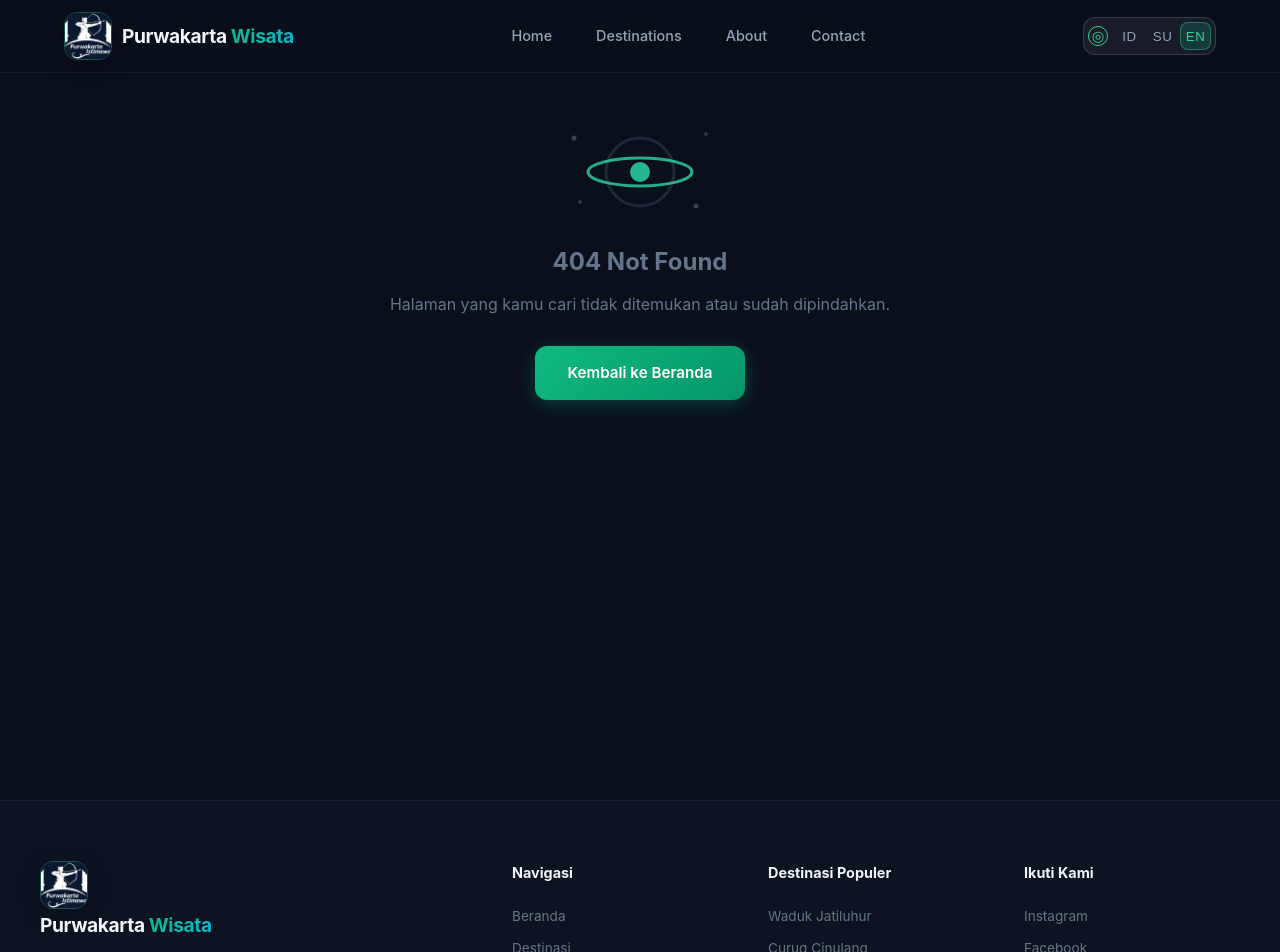
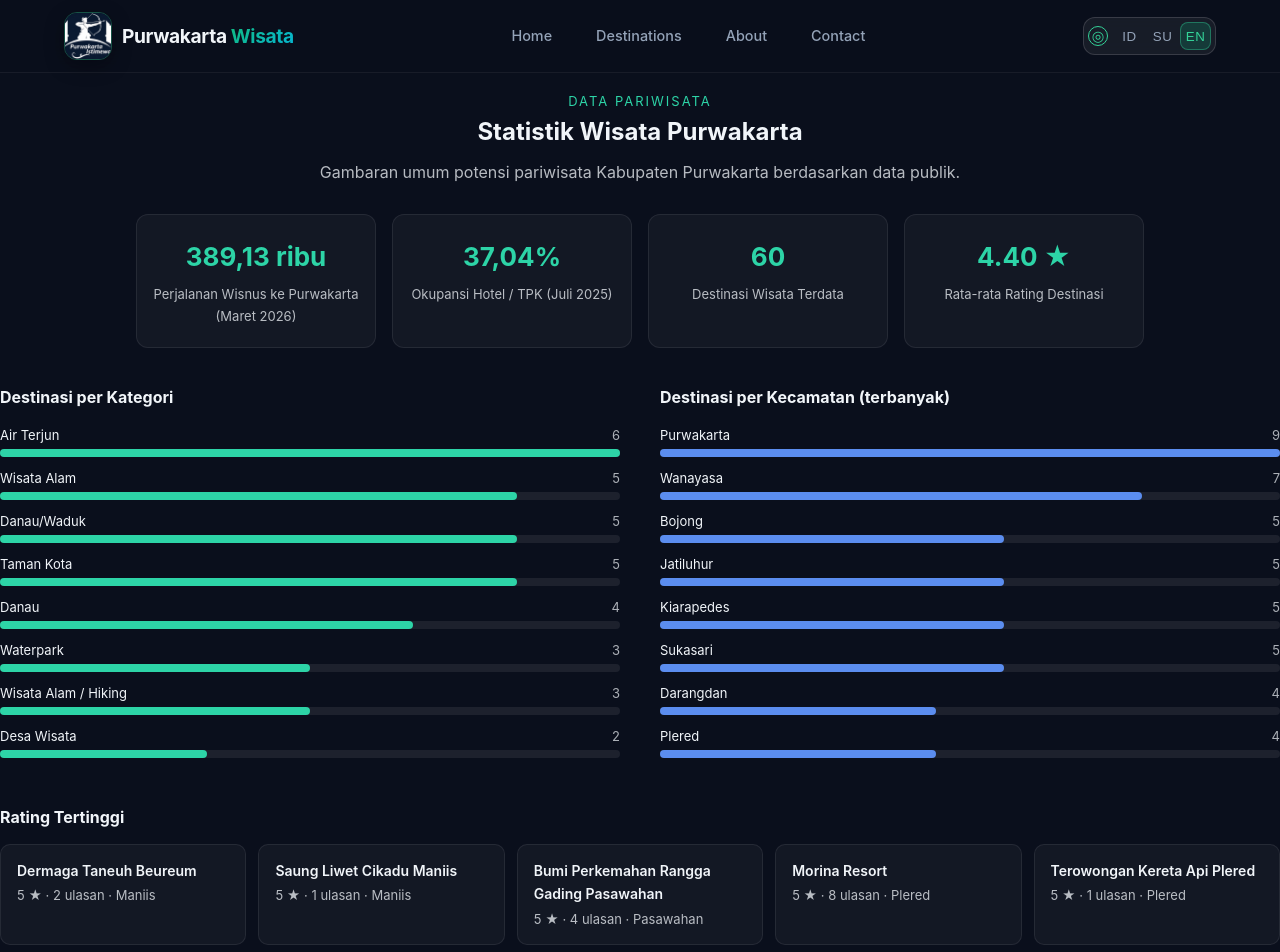
Before and after one commit to Rijal-Lullabib07/wisata-purwakarta, a React (Vite) app: page /panel-kj29xz/statistik in a window 1280 px wide. Shown: the top 952 px of the page. Built offline with nearby package versions, Linux system fonts and the light colour scheme; no server answers.

Commit message:
replace admin-route 404 disguise with a public tourism statistics decoy page
🤖 Generated with Codebuff
Co-Authored-By: Codebuff <noreply@codebuff.com>

```diff
--- a/src/components/AdminRoute.jsx
+++ b/src/components/AdminRoute.jsx
@@ -1,7 +1,7 @@
 import { useEffect, useState } from "react";
 import { Navigate } from "react-router-dom";
 import { supabase, isSupabaseReady } from "../lib/supabase";
-import NotFound from "./NotFound";
+import DecoyStatistik from "./DecoyStatistik";
 
 const IDLE_LIMIT = 15 * 60 * 1000;
 
@@ -57,7 +57,7 @@ function AdminRoute({ children }) {
     return (
       <Navigate to="/panel-kj29xz" replace state={{ mfaRequired: true }} />
     );
-  if (state !== "allowed") return <NotFound />;
+  if (state !== "allowed") return <DecoyStatistik />;
   return children;
 }
 
--- /dev/null
+++ b/src/components/DecoyStatistik.jsx
@@ -0,0 +1,210 @@
+import destinasi from "../data/destinasi";
+
+/**
+ * Halaman statistik "penyamar".
+ *
+ * Ditampilkan kepada pengunjung BELUM terotorisasi yang menemukan route admin
+ * (/panel-kj29xz*). Tujuannya: route tidak terlihat sebagai halaman spesial —
+ * pengunjung biasa melihat halaman statistik pariwisata yang wajar, memuat
+ * data publik dari situs ini sendiri + angka terverifikasi BPS (bersumber).
+ *
+ * PENTING: komponen ini TIDAK boleh memuat data privat (klik pengunjung,
+ * audit log, dsb.). Semua angka di bawah statis/publik.
+ */
+
+const SUMBER_BPS = "https://purwakartakab.bps.go.id/id";
+const SUMBER_TPK =
+  "https://purwakartakab.bps.go.id/id/pressrelease/2025/09/02/1087/tingkat-penghunian-kamar--tpk--hotel.html";
+
+function hitungStatistik() {
+  const total = destinasi.length;
+  const perKategori = {};
+  const perKecamatan = {};
+  let totalRating = 0;
+
+  for (const d of destinasi) {
+    perKategori[d.kategori] = (perKategori[d.kategori] || 0) + 1;
+    if (d.kecamatan) perKecamatan[d.kecamatan] = (perKecamatan[d.kecamatan] || 0) + 1;
+    if (typeof d.rating === "number") totalRating += d.rating;
+  }
+
+  const urut = (obj, n) =>
+    Object.entries(obj)
+      .sort((a, b) => b[1] - a[1])
+      .slice(0, n);
+
+  const topRating = [...destinasi]
+    .filter((d) => typeof d.rating === "number")
+    .sort((a, b) => b.rating - a.rating)
+    .slice(0, 5);
+
+  return {
+    total,
+    rataRating: (totalRating / total).toFixed(2),
+    kategori: urut(perKategori, 8),
+    kecamatan: urut(perKecamatan, 8),
+    topRating,
+    maxKategori: Math.max(...Object.values(perKategori)),
+    maxKecamatan: Math.max(...Object.values(perKecamatan)),
+  };
+}
+
+function BarChart({ title, data, max, warna }) {
+  return (
+    <div style={{ flex: "1 1 300px", minWidth: 280 }}>
+      <h3 style={{ fontSize: 16, marginBottom: 12 }}>{title}</h3>
+      {data.map(([nama, jumlah]) => (
+        <div key={nama} style={{ marginBottom: 10 }}>
+          <div
+            style={{
+              display: "flex",
+              justifyContent: "space-between",
+              fontSize: 13,
+              marginBottom: 3,
+            }}
+          >
+            <span>{nama}</span>
+            <span style={{ opacity: 0.7 }}>{jumlah}</span>
+          </div>
+          <div
+            style={{
+              height: 8,
+              borderRadius: 4,
+              background: "rgba(255,255,255,0.08)",
+            }}
+          >
+            <div
+              style={{
+                width: `${(jumlah / max) * 100}%`,
+                height: "100%",
+                borderRadius: 4,
+                background: warna,
+              }}
+            />
+          </div>
+        </div>
+      ))}
+    </div>
+  );
+}
+
+export default function DecoyStatistik() {
+  const stat = hitungStatistik();
+
+  return (
+    <section className="page-section" style={{ paddingTop: 90 }}>
+      <p
+        style={{
+          textAlign: "center",
+          letterSpacing: 2,
+          fontSize: 13,
+          color: "#2dd4a7",
+          textTransform: "uppercase",
+        }}
+      >
+        Data Pariwisata
+      </p>
+      <h2 style={{ textAlign: "center", marginBottom: 6 }}>
+        Statistik Wisata Purwakarta
+      </h2>
+      <p style={{ textAlign: "center", opacity: 0.75, marginBottom: 28 }}>
+        Gambaran umum potensi pariwisata Kabupaten Purwakarta berdasarkan data
+        publik.
+      </p>
+
+      {/* Kartu angka utama — sumber BPS Kab. Purwakarta (terverifikasi) */}
+      <div
+        style={{
+          display: "flex",
+          flexWrap: "wrap",
+          gap: 16,
+          justifyContent: "center",
+          marginBottom: 36,
+        }}
+      >
+        {[
+          { angka: "389,13 ribu", label: "Perjalanan Wisnus ke Purwakarta (Maret 2026)" },
+          { angka: "37,04%", label: "Okupansi Hotel / TPK (Juli 2025)" },
+          { angka: `${stat.total}`, label: "Destinasi Wisata Terdata" },
+          { angka: `${stat.rataRating} ★`, label: "Rata-rata Rating Destinasi" },
+        ].map((item) => (
+          <div
+            key={item.label}
+            style={{
+              flex: "1 1 180px",
+              maxWidth: 240,
+              textAlign: "center",
+              padding: "20px 14px",
+              borderRadius: 12,
+              background: "rgba(255,255,255,0.04)",
+              border: "1px solid rgba(255,255,255,0.08)",
+            }}
+          >
+            <div style={{ fontSize: 26, fontWeight: 700, color: "#2dd4a7" }}>
+              {item.angka}
+            </div>
+            <div style={{ fontSize: 13, opacity: 0.75, marginTop: 4 }}>
+              {item.label}
+            </div>
+          </div>
+        ))}
+      </div>
+
+      {/* Grafik sebaran dari data destinasi situs */}
+      <div style={{ display: "flex", flexWrap: "wrap", gap: 40, marginBottom: 36 }}>
+        <BarChart
+          title="Destinasi per Kategori"
+          data={stat.kategori}
+          max={stat.maxKategori}
+          warna="#2dd4a7"
+        />
+        <BarChart
+          title="Destinasi per Kecamatan (terbanyak)"
+          data={stat.kecamatan}
+          max={stat.maxKecamatan}
+          warna="#5b8def"
+        />
+      </div>
+
+      {/* Destinasi dengan rating tertinggi */}
+      <h3 style={{ fontSize: 16, marginBottom: 12 }}>Rating Tertinggi</h3>
+      <div
+        style={{
+          display: "grid",
+          gridTemplateColumns: "repeat(auto-fit, minmax(220px, 1fr))",
+          gap: 12,
+          marginBottom: 36,
+        }}
+      >
+        {stat.topRating.map((d) => (
+          <div
+            key={d.nama}
+            style={{
+              padding: "14px 16px",
+              borderRadius: 10,
+              background: "rgba(255,255,255,0.04)",
+              border: "1px solid rgba(255,255,255,0.08)",
+            }}
+          >
+            <div style={{ fontWeight: 600, fontSize: 14 }}>{d.nama}</div>
+            <div style={{ fontSize: 13, opacity: 0.75, marginTop: 2 }}>
+              {d.rating} ★ · {d.ulasan} ulasan · {d.kecamatan}
+            </div>
+          </div>
+        ))}
+      </div>
+
+      <p style={{ fontSize: 12, opacity: 0.6, textAlign: "center" }}>
+        Sumber:{" "}
+        <a href={SUMBER_BPS} target="_blank" rel="noopener noreferrer">
+          BPS Kabupaten Purwakarta
+        </a>{" "}
+        (Wisnus & TPK Hotel),{" "}
+        <a href={SUMBER_TPK} target="_blank" rel="noopener noreferrer">
+          Rilis TPK Juli 2025
+        </a>
+        , dan data destinasi situs ini.
+      </p>
+    </section>
+  );
+}
--- a/src/pages/AdminLogin.jsx
+++ b/src/pages/AdminLogin.jsx
@@ -1,7 +1,7 @@
 import { useEffect, useRef, useState } from 'react'
 import { Navigate, useLocation, useNavigate } from 'react-router-dom'
 import { supabase, isSupabaseReady } from '../lib/supabase'
-import NotFound from '../components/NotFound'
+import DecoyStatistik from '../components/DecoyStatistik'
 
 function AdminLogin() {
   const navigate = useNavigate()
@@ -122,7 +122,7 @@ function AdminLogin() {
     setBusy(false)
   }
 
-  if (!isSupabaseReady) return <NotFound />
+  if (!isSupabaseReady) return <DecoyStatistik />
   if (session && !factor && !location.state?.mfaRequired) return <Navigate to="/panel-kj29xz/statistik" replace />
 
   return (
```
